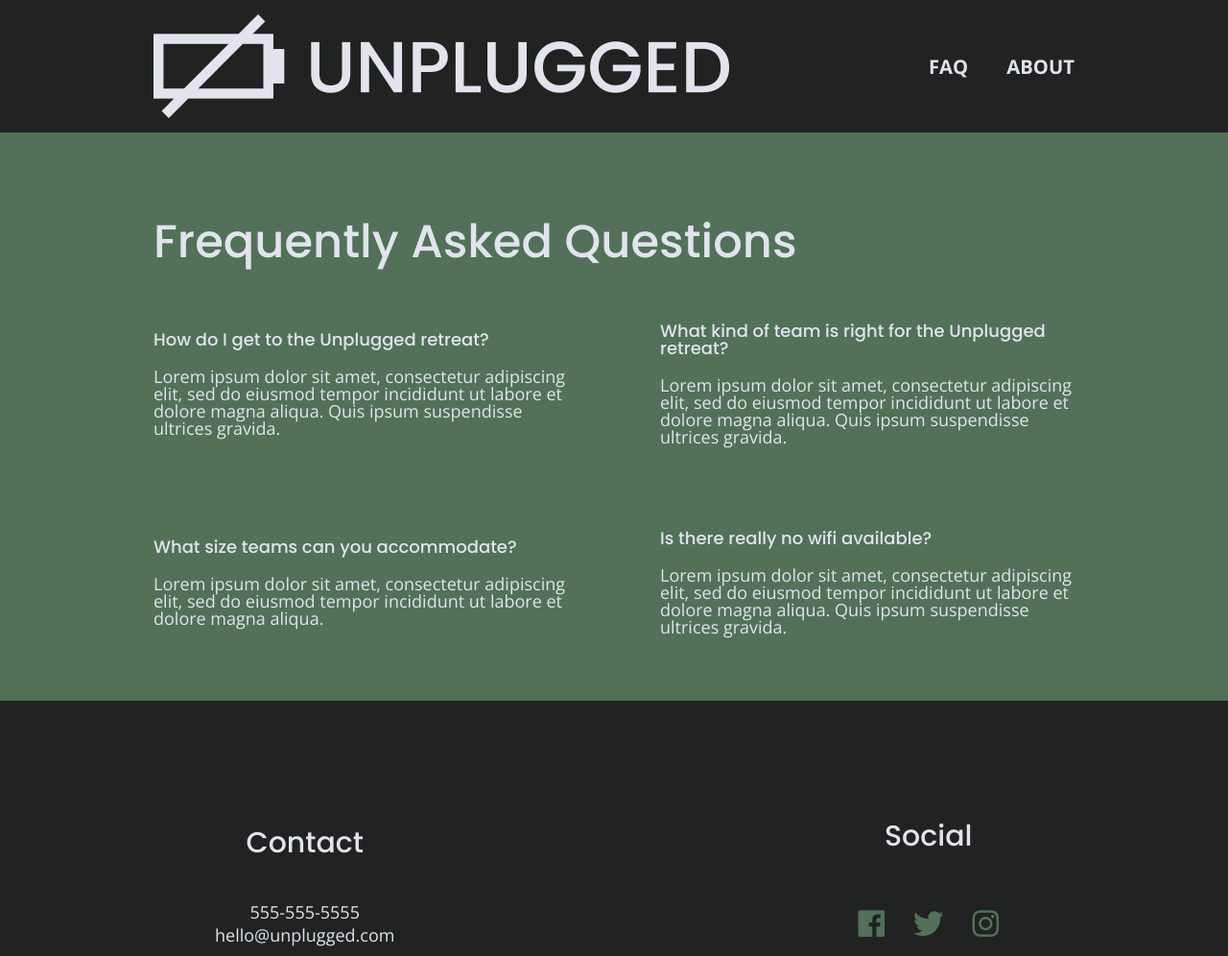
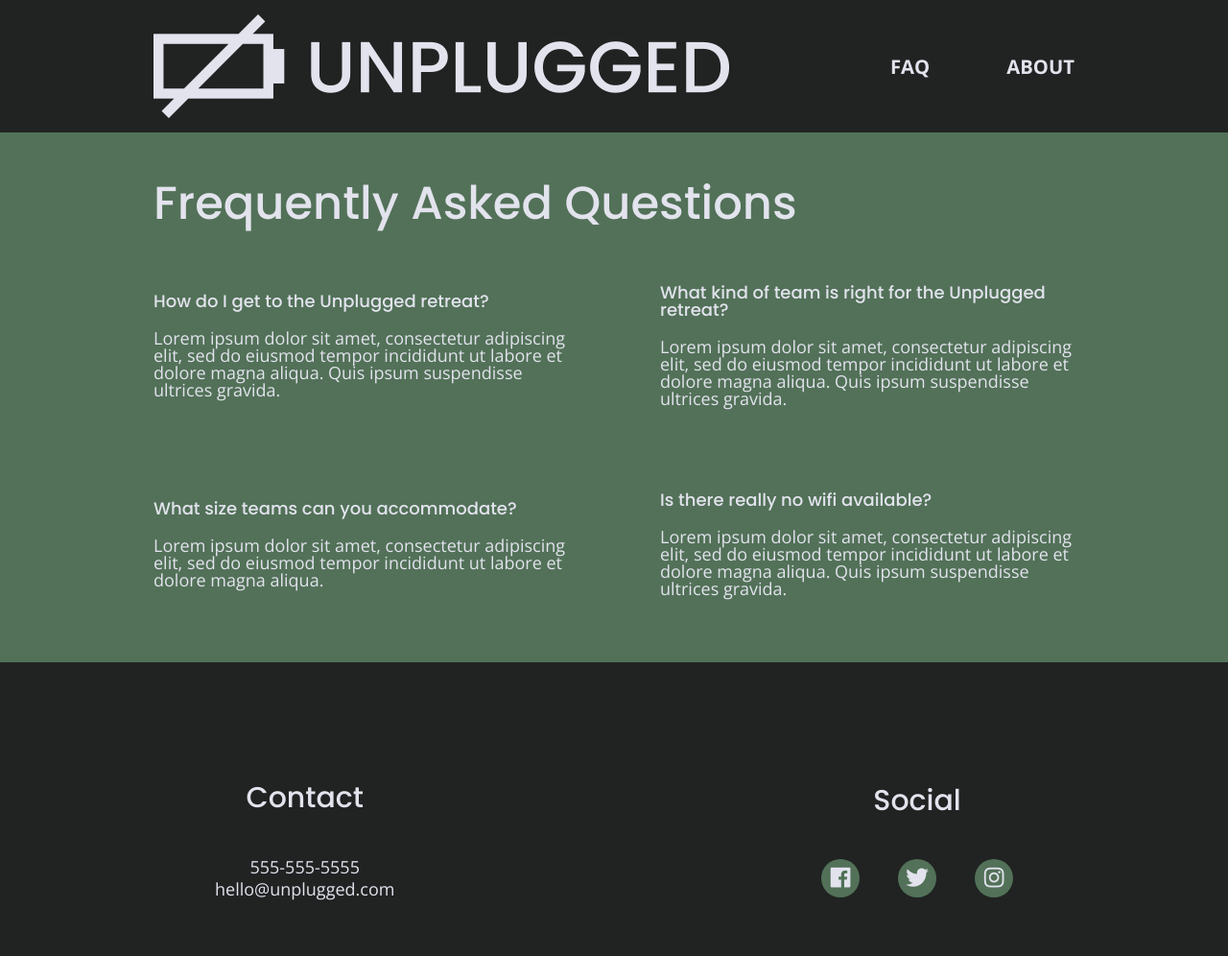
Before and after one commit to ninakalpakis/unplugged-retreat, a website: page unplugged-retreat/faq/index.html in a window 1280 px wide. Shown: the top 996 px of the page at 96% size. Drawn offline with nearby package versions, Linux system fonts and the light colour scheme.

Commit message:
Completed project

```diff
--- a/unplugged-retreat/css/main.css
+++ b/unplugged-retreat/css/main.css
@@ -103,6 +103,8 @@ body {
 ul,
 ol {
   list-style-type: none;
+  margin: 0;
+  padding: 0;
 }
 
 a {
@@ -114,6 +116,7 @@ h2 {
   font-family: 'Poppins', sans-serif;
   font-size: 1.875em;
   font-weight: 500;
+  margin: 0;
 }
 
 h3,
@@ -156,8 +159,6 @@ footer {
   flex-flow: row wrap;
   background-color: #202322;
 }
-
-/*----------Header Styles----------*/
 
 header {
   padding: 15px 0;
@@ -216,9 +217,8 @@ footer p {
   margin: 0;
 }
 
-footer i {
-  font-size: 1.75em;
-  color: #527158;
+footer .social-icons p i {
+  font-size: 1.3125em;
 }
 
 footer .content-wrapper {
@@ -240,6 +240,10 @@ footer .social-icons p {
   display: flex;
   justify-content: center;
   align-items: center;
+  background-color: #527158;
+  border-radius: 50%;
+  width: 40px;
+  height: 40px;
 }
 
 footer .copyright {
@@ -254,7 +258,7 @@ footer .copyright {
   display: flex;
   justify-content: center;
   flex-flow: row wrap;
-  background-image: url('../img/hiker.jpg');
+  background: url('../img/hiker.jpg');
   background-size: cover;
   background-repeat: no-repeat;
   background-position: center;
@@ -270,19 +274,20 @@ footer .copyright {
 
 /* Aside */
 
+
 aside {
+  background-color: #527158;
   display: flex;
   justify-content: center;
   align-items: center;
   flex-flow: row wrap;
-  background-color: #527158;
 }
 
 aside .form {
   margin-top: 30px;
 }
 
-input [type=text] {
+input[type=text] {
   box-sizing: border-box;
   width: 100%;
   color: #2a423a;
@@ -290,7 +295,7 @@ input [type=text] {
   padding: 1em;
 }
 
-input [type=button] {
+input[type=button] {
   width: 100%;
   padding: 20px 0;
   margin-top: 20px;
@@ -310,7 +315,7 @@ input [type=button] {
   display: flex;
   justify-content: center;
   flex-flow: row wrap;
-  background-image: url('../img/features-background.png');
+  background: url('../img/features-background.png');
   background-size: cover;
   background-repeat: no-repeat;
   background-position: center;
@@ -549,7 +554,6 @@ input [type=button] {
   }
 
   header nav {
-    justify-content: center;
     width: 20%;
   }
 
@@ -602,6 +606,10 @@ input [type=button] {
     width: 62%;
   }
 
+  .features i {
+    margin-bottom: 30px;
+  }
+
   /* Reviews */
 
   .reviews article {
@@ -649,8 +657,9 @@ input [type=button] {
     line-height: 1.285;
   }
 
-  footer i {
-    margin: 15px;
+  footer .social-icons {
+    width: 12.5em;
+    justify-content: space-between;
   }
 
   footer .copyright {
@@ -739,7 +748,7 @@ input [type=button] {
   }
 
   aside .content-wrapper .form-description,
-  aside . content-wrapper .form {
+  aside .content-wrapper .form {
     width: 30%;
   }
 
```
Also changed, not shown: unplugged-retreat/index.html (+4 -5 lines).
